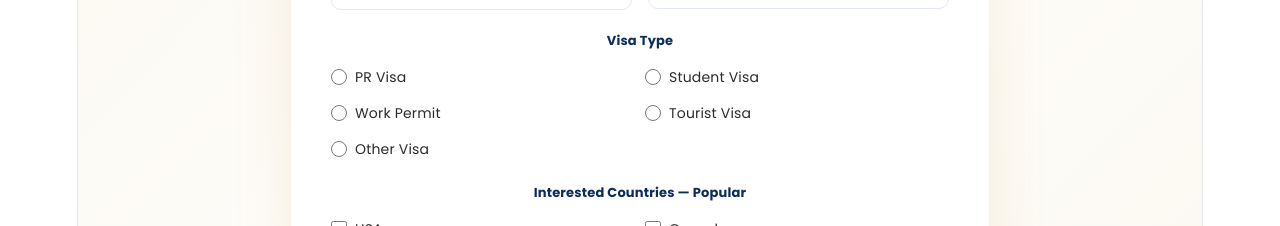
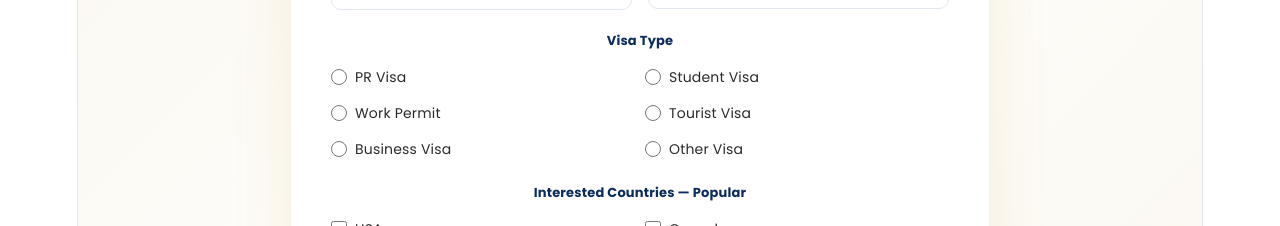
Before and after one commit to hetpatel79/visa-buddies, a React (Vite) app: page / in a window 1280 px wide. Shown: the part 2500-2726 px from the top of the page. Built offline with nearby package versions, Linux system fonts and the light colour scheme.

Commit message:
Consolidate Study Abroad/Work Visa/Business Visa/PR nav links into single Visa Categories section; Get Started buttons now auto-fill visa type in the consultation form (added Business Visa as a form option)

```diff
--- a/src/App.jsx
+++ b/src/App.jsx
@@ -158,6 +158,7 @@ function Label({ children }) {
 
 // ── Data ───────────────────────────────────────────────────────
 const NAV = ["Home", "About Us", "Study Abroad", "Work Visa", "Tourist Visa", "Business Visa", "PR", "Success Stories", "Contact"];
+const NAV_TARGET = { "Study Abroad": "services", "Work Visa": "services", "Business Visa": "services", "PR": "services" };
 const SERVICES = [
   { icon: "🎓", title: "Student Visa", desc: "Expert guidance from university selection to visa approval." },
   { icon: "💼", title: "Work Visa", desc: "Work permit pathways for NZ, Australia, UK, Europe & more." },
@@ -185,7 +186,7 @@ const DESTINATIONS = [
 const TIMELINE = ["Free Consultation", "Profile Evaluation", "Document Preparation", "Application Submission", "Visa Filing", "Interview Guidance", "Visa Approval", "Fly Abroad 🎉"];
 const POPULAR_COUNTRIES = ["USA", "Canada", "UK", "Australia", "New Zealand"];
 const EUROPE_COUNTRIES = ["Germany", "Hungary", "Poland", "France", "Netherlands", "Ireland"];
-const VISA_TYPES = [{ v: "pr", l: "PR Visa" }, { v: "student", l: "Student Visa" }, { v: "work", l: "Work Permit" }, { v: "tourist", l: "Tourist Visa" }, { v: "other", l: "Other Visa" }];
+const VISA_TYPES = [{ v: "pr", l: "PR Visa" }, { v: "student", l: "Student Visa" }, { v: "work", l: "Work Permit" }, { v: "tourist", l: "Tourist Visa" }, { v: "business", l: "Business Visa" }, { v: "other", l: "Other Visa" }];
 
 const TESTIMONIALS = [
   { name: "Rahul Sharma", visa: "Canada Student Visa", av: "RS", text: "The entire process was smooth. VISA BUDDIES handled everything professionally." },
@@ -291,7 +292,7 @@ export default function App(){
           </motion.div>
           <div className="hide-mob" style={{ display: "flex", gap: 20, alignItems: "center", overflow: "hidden" }}>
             {["Home", "About Us", "Study Abroad", "Work Visa", "Tourist Visa", "Success Stories", "Contact"].map((l) => (
-              <span key={l} className="nav-a" onClick={() => go(l.toLowerCase().replace(/ /g, "-"))}>{l}</span>
+              <span key={l} className="nav-a" onClick={() => go(NAV_TARGET[l] || l.toLowerCase().replace(/ /g, "-"))}>{l}</span>
             ))}
           </div>
           <div className="hide-mob" style={{ display: "flex", gap: 10, alignItems: "center", flexShrink: 0 }}>
@@ -312,7 +313,7 @@ export default function App(){
           {menuOpen && (
             <motion.div initial={{ height: 0, opacity: 0 }} animate={{ height: "auto", opacity: 1 }} exit={{ height: 0, opacity: 0 }} transition={{ duration: 0.28 }}
               style={{ overflow: "hidden", background: "white", borderTop: `1px solid ${C.border}`, padding: "16px 24px", display: "flex", flexDirection: "column", gap: 16 }}>
-              {NAV.map((l) => <span key={l} className="nav-a" onClick={() => go(l.toLowerCase().replace(/ /g, "-"))}>{l}</span>)}
+              {NAV.map((l) => <span key={l} className="nav-a" onClick={() => go(NAV_TARGET[l] || l.toLowerCase().replace(/ /g, "-"))}>{l}</span>)}
             </motion.div>
           )}
         </AnimatePresence>
@@ -594,17 +595,17 @@ export default function App(){
           </Reveal>
           <div style={{ display: "grid", gridTemplateColumns: "1fr 1fr 1fr 1fr", gap: 24 }} className="g4">
             {[
-              { id: "study-abroad", icon: "🎓", title: "Study Abroad", desc: "From shortlisting universities to securing your student visa, we guide you through every step — SOPs, LORs, financial documentation, and interview prep — for top study destinations including Canada, UK, Australia, and Europe." },
-              { id: "work-visa", icon: "💼", title: "Work Visa", desc: "Work permit pathways for skilled professionals heading to New Zealand, Australia, UK, Europe, and beyond — we handle job offer documentation, sponsorships, and application filing end-to-end." },
-              { id: "business-visa", icon: "🏢", title: "Business Visa", desc: "Whether you're attending a conference, exploring investment opportunities, or visiting business partners abroad, our team handles documentation and applications for business and investor visas across major economies." },
-              { id: "pr", icon: "🛂", title: "Permanent Residency (PR)", desc: "Settle abroad for good. We help you navigate points-based and employer-sponsored PR pathways for Canada, Australia, New Zealand, and the UK — from eligibility assessment to final approval." },
+              { key: "study-abroad", visa: "student", icon: "🎓", title: "Study Abroad", desc: "From shortlisting universities to securing your student visa, we guide you through every step — SOPs, LORs, financial documentation, and interview prep — for top study destinations including Canada, UK, Australia, and Europe." },
+              { key: "work-visa", visa: "work", icon: "💼", title: "Work Visa", desc: "Work permit pathways for skilled professionals heading to New Zealand, Australia, UK, Europe, and beyond — we handle job offer documentation, sponsorships, and application filing end-to-end." },
+              { key: "business-visa", visa: "business", icon: "🏢", title: "Business Visa", desc: "Whether you're attending a conference, exploring investment opportunities, or visiting business partners abroad, our team handles documentation and applications for business and investor visas across major economies." },
+              { key: "pr", visa: "pr", icon: "🛂", title: "Permanent Residency (PR)", desc: "Settle abroad for good. We help you navigate points-based and employer-sponsored PR pathways for Canada, Australia, New Zealand, and the UK — from eligibility assessment to final approval." },
             ].map((c, i) => (
-              <Reveal key={c.id} delay={i * 0.08}>
-                <div id={c.id} style={{ background: C.silver, borderRadius: 18, padding: 30, border: `1px solid ${C.border}`, height: "100%", scrollMarginTop: 90 }}>
+              <Reveal key={c.key} delay={i * 0.08}>
+                <div style={{ background: C.silver, borderRadius: 18, padding: 30, border: `1px solid ${C.border}`, height: "100%" }}>
                   <div style={{ fontSize: 38, marginBottom: 14 }}>{c.icon}</div>
                   <h3 style={{ ...SH, fontSize: 18, fontWeight: 800, color: C.navy, marginBottom: 10 }}>{c.title}</h3>
                   <p style={{ fontSize: 13.5, color: C.slate, lineHeight: 1.7, marginBottom: 18 }}>{c.desc}</p>
-                  <GoldBtn outline onClick={() => go("assessment")} style={{ fontSize: 13, padding: "9px 18px" }}>Get Started</GoldBtn>
+                  <GoldBtn outline onClick={() => { setForm((f) => ({ ...f, visa: c.visa })); go("assessment"); }} style={{ fontSize: 13, padding: "9px 18px" }}>Get Started</GoldBtn>
                 </div>
               </Reveal>
             ))}
@@ -794,7 +795,7 @@ export default function App(){
             </div>
             {[
               { t: "Quick Links", ls: [{ l: "About", id: "about-us" }, { l: "Services", id: "services" }, { l: "Countries", id: "tourist-visa" }] },
-              { t: "Services", ls: [{ l: "Study Visa", id: "study-abroad" }, { l: "Work Visa", id: "work-visa" }, { l: "Tourist Visa", id: "tourist-visa" }, { l: "Business Visa", id: "business-visa" }, { l: "PR", id: "pr" }] },
+              { t: "Services", ls: [{ l: "Study Visa", id: "services" }, { l: "Work Visa", id: "services" }, { l: "Tourist Visa", id: "tourist-visa" }, { l: "Business Visa", id: "services" }, { l: "PR", id: "services" }] },
             ].map((col) => (
               <div key={col.t}>
                 <div style={{ ...SH, fontWeight: 700, marginBottom: 18, fontSize: 14, color: C.gold, letterSpacing: "1px" }}>{col.t}</div>
```
